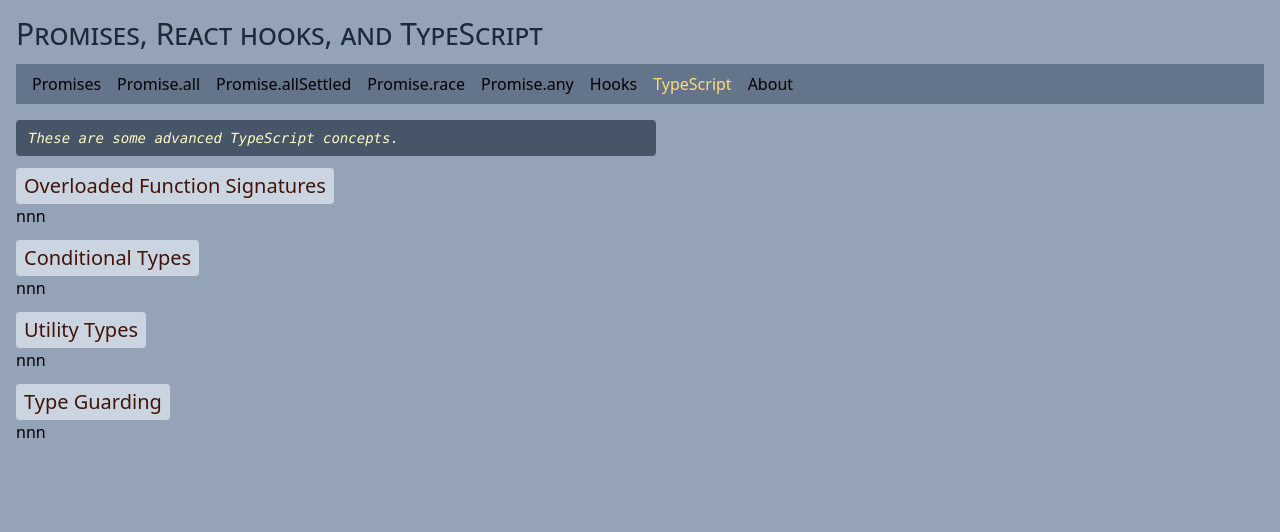
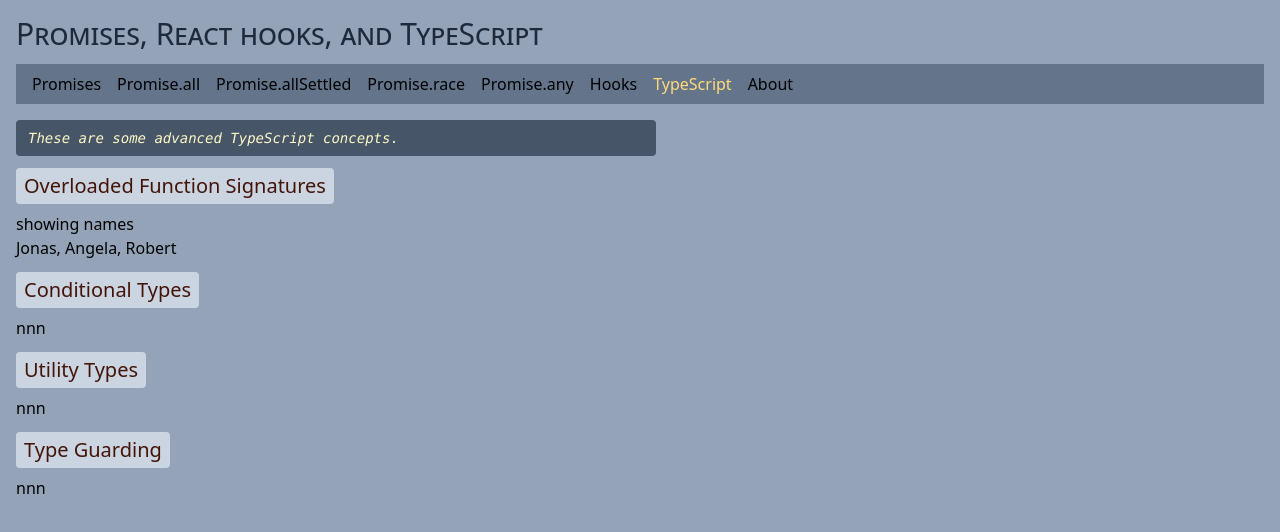
Before and after one commit to edwardtanguay/et772-promises-hooks-typescript, a React (Vite) app: page /typescript in a window 1280 px wide. Shown: the top 532 px of the page. Built offline with nearby package versions, Linux system fonts and the light colour scheme.

Commit message:
names ok

```diff
--- /dev/null
+++ b/src/components/TypeScriptOverloadedFunctionSignatures.tsx
@@ -0,0 +1,12 @@
+export const TypeScriptOverloadedFunctionSignatures = () => {
+	const displayNames = (names: string[]) => {
+		return names.join(", ");
+	};
+
+	return (
+		<>
+			<h3>showing names</h3>
+			<p>{displayNames(["Jonas", "Angela", "Robert"])}</p>
+		</>
+	);
+};
--- a/src/index.scss
+++ b/src/index.scss
@@ -13,7 +13,7 @@
 		@apply text-sm text-yellow-100 italic bg-slate-600 px-3 py-2 rounded w-[40rem] font-mono mb-3;
 	}
 	h2.section {
-		@apply text-xl text-orange-950 bg-slate-300 px-2 py-1 rounded w-fit;
+		@apply text-xl text-orange-950 bg-slate-300 px-2 py-1 rounded w-fit mb-2;
 	}
 }
 
--- a/src/pages/PageTypeScript.tsx
+++ b/src/pages/PageTypeScript.tsx
@@ -1,11 +1,13 @@
+import { TypeScriptOverloadedFunctionSignatures } from "../components/TypeScriptOverloadedFunctionSignatures";
+
 export const PageTypeScript = () => {
 	return (
 		<>
 			<h2 className="appMessage">
-			These are some advanced TypeScript concepts.
+				These are some advanced TypeScript concepts.
 			</h2>
 			<h2 className="section">Overloaded Function Signatures</h2>
-			<p>nnn</p>
+			<TypeScriptOverloadedFunctionSignatures />
 			<h2 className="section mt-3">Conditional Types</h2>
 			<p>nnn</p>
 			<h2 className="section mt-3">Utility Types</h2>
```
